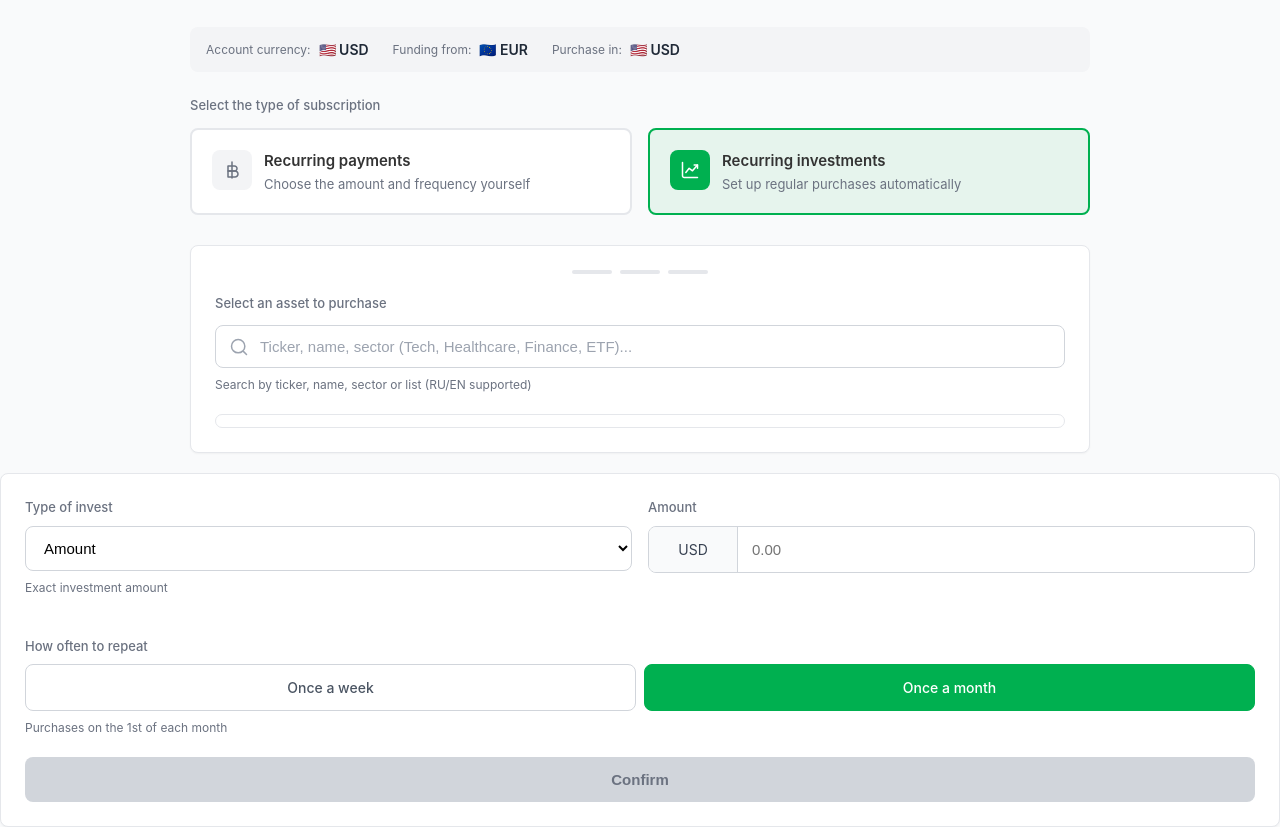
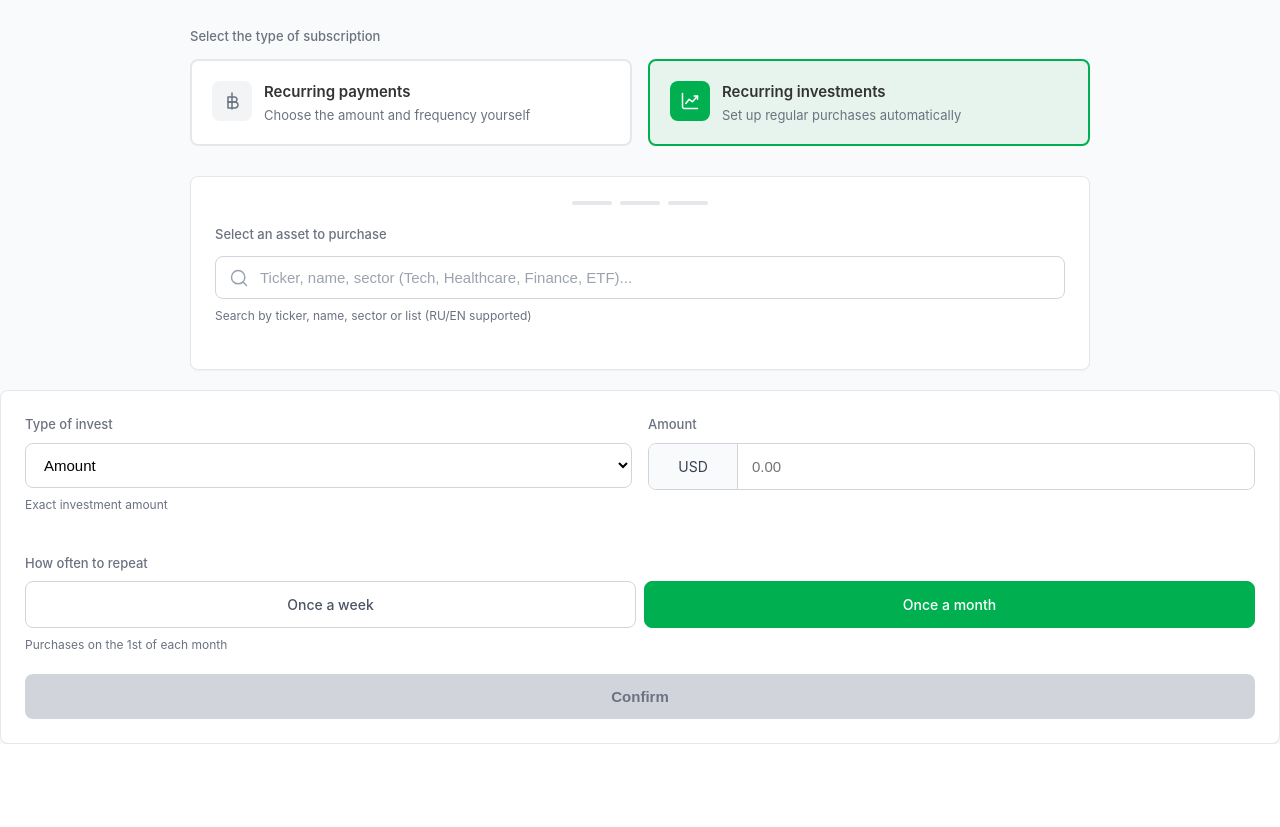
Before and after one commit to mariiashumova1979-collab/Recur, a plain HTML site: page tabdrop/index.html in a window 1280 px wide. Shown: the part 103-930 px from the top of the page. After the commit the page ends 847 px from the top, so only its background shows below. Drawn offline with nearby package versions, Linux system fonts and the light colour scheme.

Commit message:
Add files via upload

```diff
--- a/tabdrop/index.html
+++ b/tabdrop/index.html
@@ -36,15 +36,7 @@
     .page-header .subtitle { font-size: 0.938rem; color: var(--color-gray-500); margin-top: 4px; }
     .mock-badge { display: inline-flex; align-items: center; gap: 6px; padding: 6px 12px; background: var(--color-gray-100); border: 1px solid var(--color-gray-200); border-radius: 50px; font-size: 0.75rem; font-weight: 500; color: var(--color-gray-600); }
     .mock-badge-dot { width: 6px; height: 6px; background: var(--color-success); border-radius: 50%; }
-
-    /* Account Info Bar */
-    .account-info-bar { display: flex; gap: 24px; padding: 12px 16px; background: var(--color-gray-100); border-radius: 8px; margin-bottom: 24px; flex-wrap: wrap; }
-    .account-info-item { display: flex; align-items: center; gap: 8px; }
-    .account-info-label { font-size: 0.75rem; color: var(--color-gray-500); }
-    .account-info-value { font-size: 0.875rem; font-weight: 600; color: var(--color-gray-800); }
-    .currency-flag { width: 20px; height: 14px; border-radius: 2px; object-fit: cover; }
-
-    .subscription-selector { display: grid; grid-template-columns: 1fr 1fr; gap: 16px; margin-bottom: 30px; }
+.subscription-selector { display: grid; grid-template-columns: 1fr 1fr; gap: 16px; margin-bottom: 30px; }
     @media (max-width: 640px) { .subscription-selector { grid-template-columns: 1fr; } }
     .subscription-option { display: flex; align-items: flex-start; gap: 12px; padding: 20px; background: var(--color-white); border: 2px solid var(--color-gray-200); border-radius: 8px; cursor: pointer; transition: all 0.2s ease; }
     .subscription-option:hover { border-color: var(--color-gray-300); }
@@ -215,22 +207,7 @@
       .currency-arrow { transform: rotate(90deg); }
       .account-info-bar { flex-direction: column; gap: 8px; }
     }
-
-
-    /* Collections list (no instrument cards) */
-    .collection-list {
-      list-style: none;
-      padding: 6px;
-      margin: 0;
-      background: var(--color-white);
-      border: 1px solid var(--color-gray-200);
-      border-radius: 8px;
-    }
-    .collection-list .dropdown-item { margin: 0; }
-    .collections.hide-tabs .collection-tabs { display: none; }
-
-
-    /* Dropdown: collections tabs + cards */
+/* Dropdown: collections tabs + cards */
     .dd-collections { padding: 10px 10px 6px; }
     .dd-tabs { display: flex; gap: 8px; flex-wrap: wrap; margin-bottom: 10px; }
     .dd-tabs .collection-tab { padding: 6px 12px; font-size: 0.813rem; }
@@ -282,24 +259,7 @@
     <div><h1>Auto-invest</h1><p class="subtitle">Schedule recurring purchases</p></div>
     <div class="mock-badge"><span class="mock-badge-dot"></span>Mock data</div>
   </header>
-
-  <!-- Account Info Bar -->
-  <div class="account-info-bar">
-    <div class="account-info-item">
-      <span class="account-info-label">Account currency:</span>
-      <span class="account-info-value">🇺🇸 USD</span>
-    </div>
-    <div class="account-info-item">
-      <span class="account-info-label">Funding from:</span>
-      <span class="account-info-value">🇪🇺 EUR</span>
-    </div>
-    <div class="account-info-item">
-      <span class="account-info-label">Purchase in:</span>
-      <span class="account-info-value">🇺🇸 USD</span>
-    </div>
-  </div>
-
-  <div class="section-label">Select the type of subscription</div>
+<div class="section-label">Select the type of subscription</div>
   <div class="subscription-selector">
     <label class="subscription-option"><input type="radio" name="subscription-type" value="payments"><div class="subscription-icon"><svg width="20" height="20" viewBox="0 0 20 20" fill="none"><path d="M10 2V18M6 6H12.5C13.163 6 13.7989 6.26339 14.2678 6.73223C14.7366 7.20107 15 7.83696 15 8.5C15 9.16304 14.7366 9.79893 14.2678 10.2678C13.7989 10.7366 13.163 11 12.5 11H6V6Z" stroke="currentColor" stroke-width="1.5" stroke-linecap="round" stroke-linejoin="round"/><path d="M6 11H13C13.7956 11 14.5587 11.3161 15.1213 11.8787C15.6839 12.4413 16 13.2044 16 14C16 14.7956 15.6839 15.5587 15.1213 16.1213C14.5587 16.6839 13.7956 17 13 17H6V11Z" stroke="currentColor" stroke-width="1.5" stroke-linecap="round" stroke-linejoin="round"/></svg></div><div class="subscription-content"><h3>Recurring payments</h3><p>Choose the amount and frequency yourself</p></div></label>
     <label class="subscription-option selected"><input type="radio" name="subscription-type" value="investments" checked><div class="subscription-icon"><svg width="20" height="20" viewBox="0 0 20 20" fill="none"><path d="M17.5 17.5H4.16667C3.72464 17.5 3.30072 17.3244 2.98816 17.0118C2.67559 16.6993 2.5 16.2754 2.5 15.8333V2.5" stroke="currentColor" stroke-width="1.5" stroke-linecap="round" stroke-linejoin="round"/><path d="M5.83333 12.5L9.16667 8.33333L12.5 10.8333L17.5 5" stroke="currentColor" stroke-width="1.5" stroke-linecap="round" stroke-linejoin="round"/><path d="M14.1667 5H17.5V8.33333" stroke="currentColor" stroke-width="1.5" stroke-linecap="round" stroke-linejoin="round"/></svg></div><div class="subscription-content"><h3>Recurring investments</h3><p>Set up regular purchases automatically</p></div></label>
@@ -335,8 +295,7 @@
         </div>
 
       </div>
-<ul id="collection-panel" class="collection-list"></ul>
-      </div>
+</div>
     </div>
   </section>
   <section class="custom-card uk-margin-top">
@@ -928,14 +887,6 @@ function bindEvents() {
     t.addEventListener('click', function() { setActiveCol(t.dataset.collection); });
   });
 
-  $('collection-panel').addEventListener('click', function(e) {
-    var item = e.target.closest('.dropdown-item');
-    if (item) {
-      var inst = instruments.find(function(x) { return x.id === parseInt(item.dataset.id); });
-      if (inst) select(inst);
-    }
-  });
-
   $('freq-weekly').addEventListener('change', handleFreqChange);
   $('freq-monthly').addEventListener('change', handleFreqChange);
   $('invest-type').addEventListener('change', handleInvestTypeChange);
```
